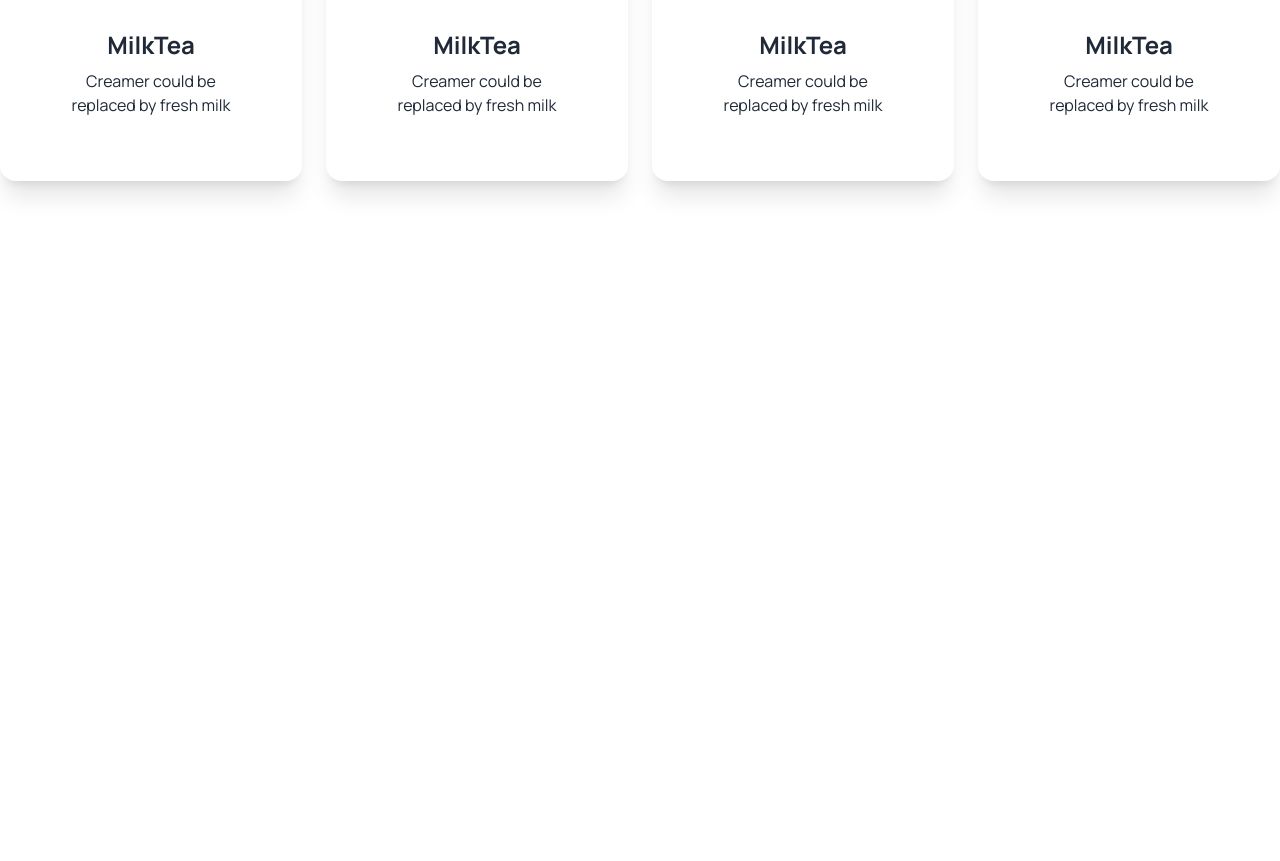
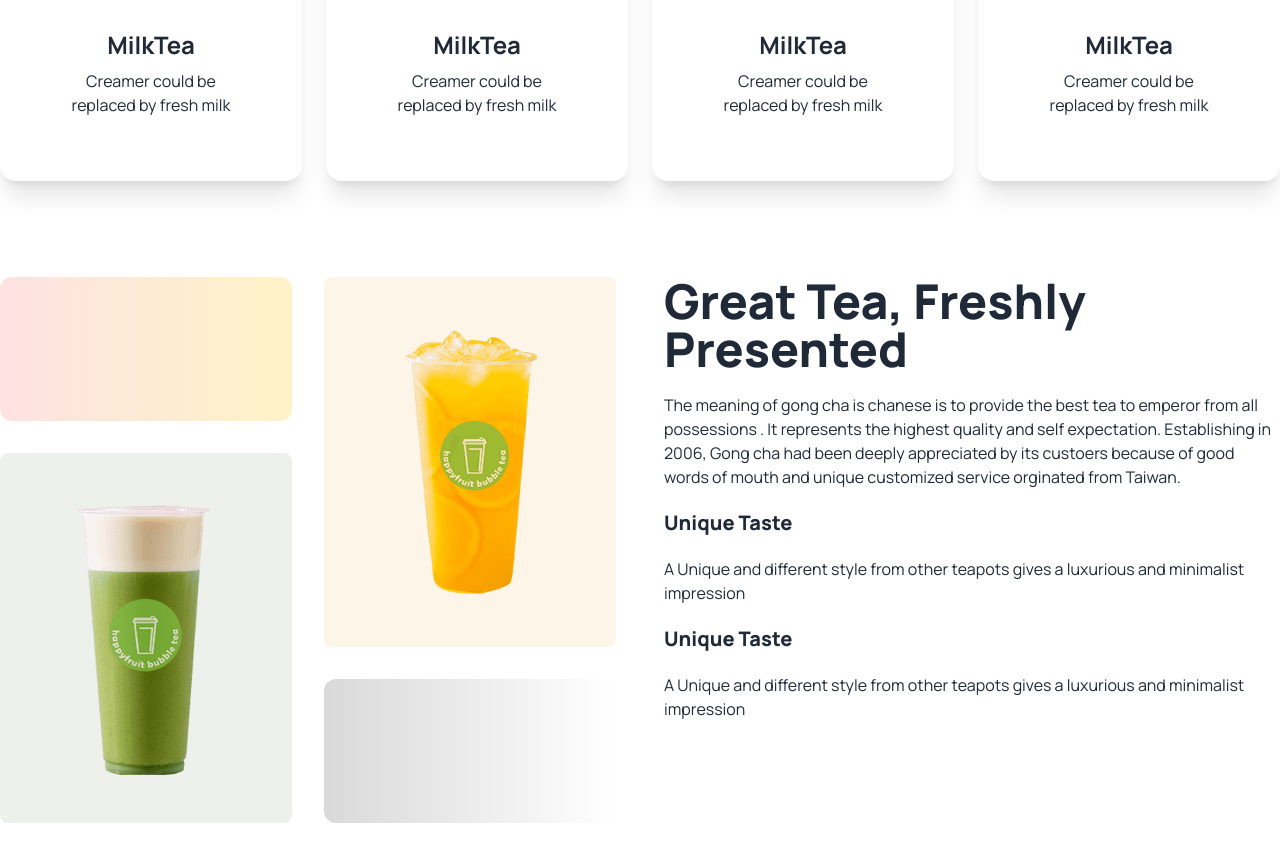
Before and after one commit to FoyjurManik/Tea-house-daisyUI, a plain HTML site: page index.html in a window 1280 px wide. Shown: the part 868-1729 px from the top of the page. Before the commit the page ends 1145 px from the top, so only its background shows below. Drawn offline with nearby package versions, Linux system fonts and the light colour scheme.

Commit message:
added great tea

```diff
--- a/index.html
+++ b/index.html
@@ -109,6 +109,30 @@
 
     </div>
 </section>
+
+<!-- great tea -->
+<section class="my-24 flex gap-12 flex-col lg:flex-row ">
+  <div class="grid gap-8 grid-cols-1 md:grid-cols-2 flex-1">
+    <div class="rounded-xl h-36 bg-gradient-to-r from-red-100 to to-amber-100"></div>
+    <div class="row-span-2 bg-[#E6A6231A] rounded-lg px-8 py-12 flex justify-center items-center">
+      <img src="images/fresh-1.png" alt=""></div>
+      <div class="row-span-2 bg-[#5776391A] rounded-lg px-8 py-12 flex justify-center items-center">
+        <img src="images/fresh-2.png" alt=""></div>
+        <div class="rounded-xl h-36 bg-gradient-to-r from-[#D9D9D9] to-[#FFFFFF]"></div>
+
+  </div>
+  <div class="space-y-5 flex-1">
+    <h3 class="text-5xl font-extrabold">Great Tea, Freshly<br>
+    Presented</h3>
+    <p>The meaning of gong cha is chanese is to provide the best tea to emperor from all possessions . It represents the highest quality and self expectation. Establishing in 2006, Gong cha had been deeply appreciated by its custoers  because of good words of mouth and unique customized service orginated from Taiwan.</p>
+    <h4 class="text-xl font-extrabold">Unique Taste</h4>
+    <p>A Unique and different style from other teapots gives a luxurious and minimalist impression</p>
+    <h4 class="text-xl font-extrabold mt-8">Unique Taste</h4>
+    <p>A Unique and different style from other teapots gives a luxurious and minimalist impression</p>
+
+  </div>
+
+</section>
     </main>
     <footer>
 
```
